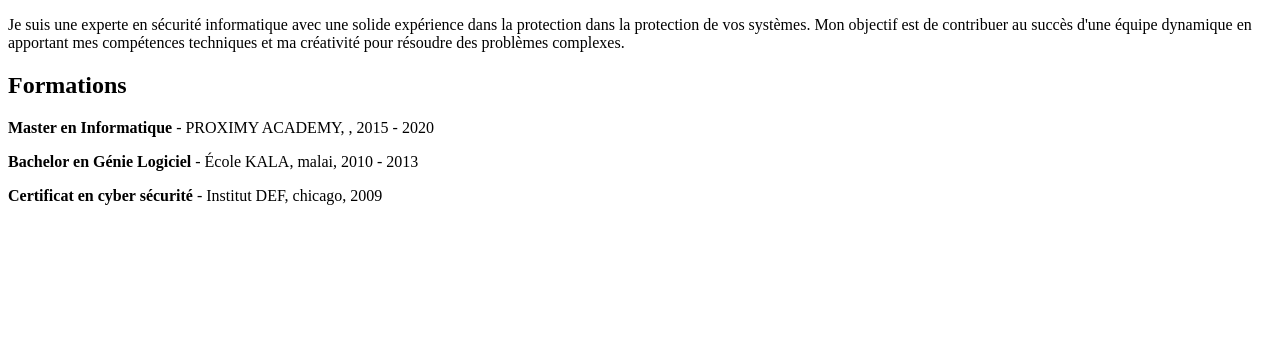
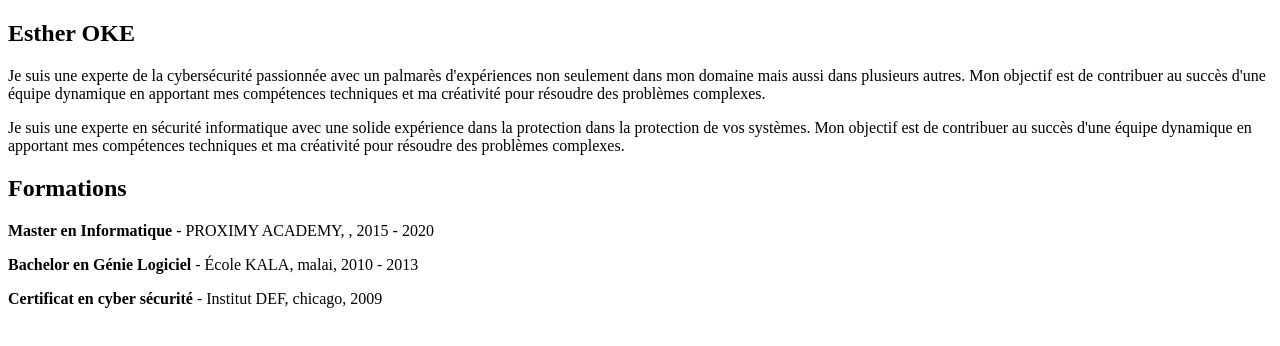
Before and after one commit to estheroke17/git-mon-cv, a plain HTML site: page index.html in a window 1280 px wide. Drawn offline with Linux system fonts and the light colour scheme.

```diff
--- a/index.html
+++ b/index.html
@@ -7,6 +7,12 @@
     <title>Document</title>
 </head>
 <body>
+    <section>
+        <header> <h1>Esther OKE</h1>
+            <p>Je suis une experte de la cybersécurité passionnée avec un palmarès d'expériences non seulement dans mon domaine mais aussi dans plusieurs autres. Mon objectif est de contribuer au succès d'une équipe dynamique en apportant mes compétences techniques et ma créativité pour résoudre des problèmes complexes.</p>
+        </p>
+        </header>
+    </section>
 <header>
     <p >Je suis une experte en sécurité informatique avec une solide expérience dans la protection dans la protection de vos systèmes. Mon objectif est de contribuer au succès d'une équipe dynamique en apportant mes compétences techniques et ma créativité pour résoudre des problèmes complexes.</p>
     <section id="formations">
```
